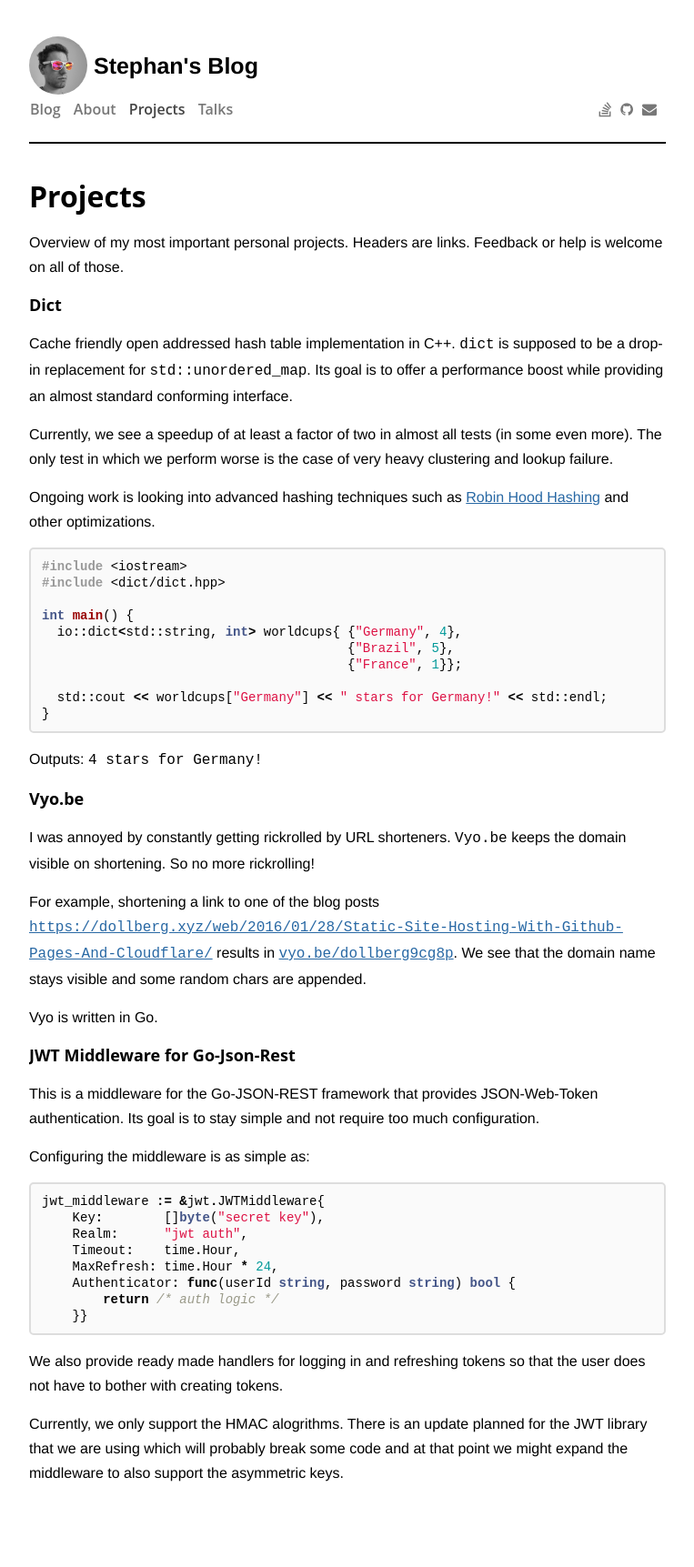
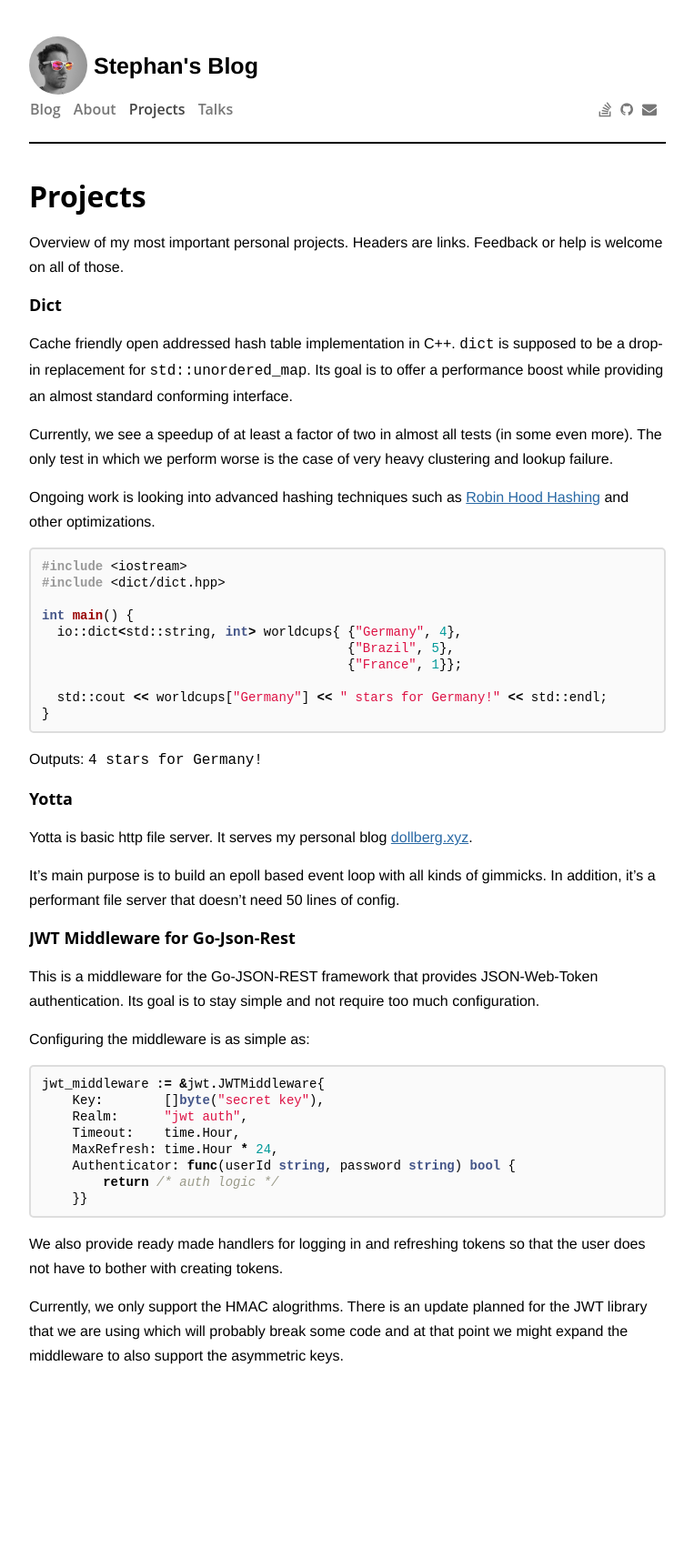
Before and after one commit to StephanDollberg/stephandollberg.github.io, a Jekyll site: the page built from projects.md, in a window 1280 px wide. Shown: the whole page at 91% size, without its empty margins (258-1021 px from the left). Built offline with Jekyll 4.4.1, drawn with Linux system fonts in a browser that asks for light colours; after the commit the page ends 1594 px from its top, so only the background shows below that.

Commit message:
about & projects updates

```diff
--- a/projects.md
+++ b/projects.md
@@ -32,13 +32,11 @@ int main() {
 
 Outputs: `4 stars for Germany!`
 
-## [Vyo.be](https://vyo.be)
+## [Yotta](https://github.com/StephanDollberg/yotta)
 
-I was annoyed by constantly getting rickrolled by URL shorteners. `Vyo.be` keeps the domain visible on shortening. So no more rickrolling!
+Yotta is basic http file server. It serves my personal blog [dollberg.xyz](https://dollberg.xyz).
 
-For example, shortening a link to one of the blog posts [`https://dollberg.xyz/web/2016/01/28/Static-Site-Hosting-With-Github-Pages-And-Cloudflare/`](https://dollberg.xyz/web/2016/01/28/Static-Site-Hosting-With-Github-Pages-And-Cloudflare/) results in [`vyo.be/dollberg9cg8p`](https://vyo.be/dollberg9cg8p). We see that the domain name stays visible and some random chars are appended.
-
-Vyo is written in Go.
+It's main purpose is to build an epoll based event loop with all kinds of gimmicks. In addition, it's a performant file server that doesn't need 50 lines of config.
 
 ## [JWT Middleware for Go-Json-Rest](https://github.com/StephanDollberg/go-json-rest-middleware-jwt)
 
```
Also changed, not shown: about.md (+1 -1 lines).
